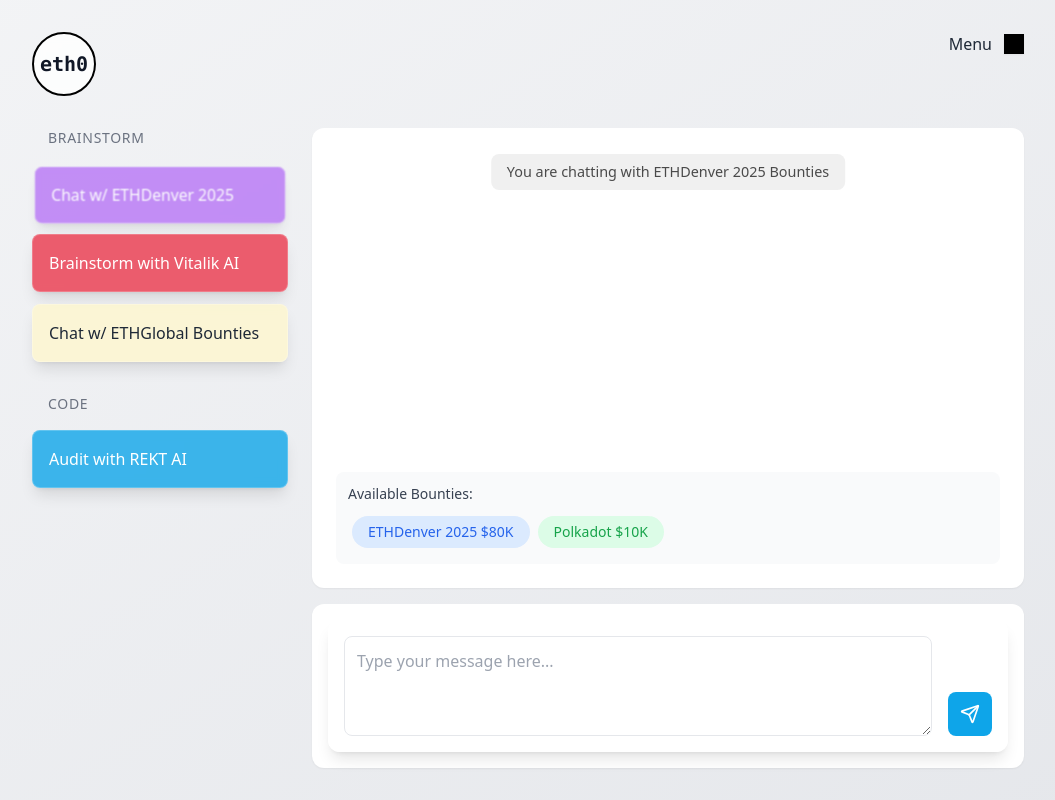
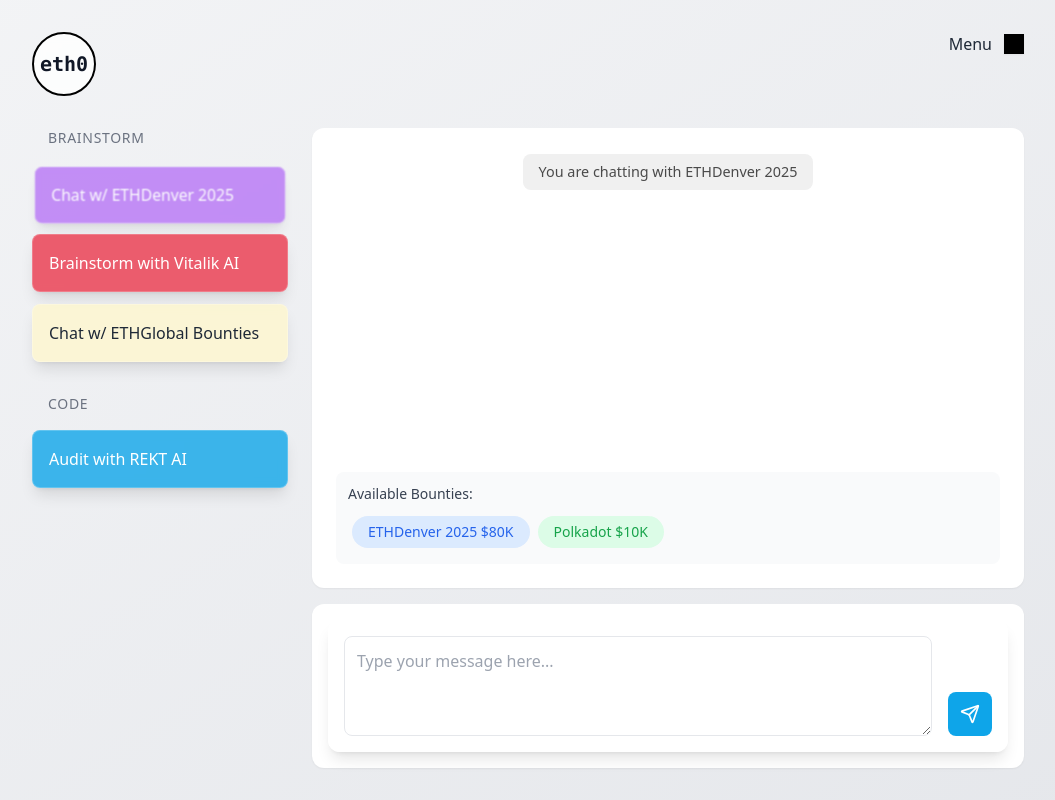
Before and after one commit to saboor2632/eth0, a React (Vite) app: page / in a window 1280 px wide. Shown: the whole page, without its empty margins (112-1167 px from the left). Built offline with nearby package versions, Linux system fonts and the light colour scheme.

Commit message:
removed bounties word from ETHDenver 2025 notification

```diff
--- a/src/pages/Index.tsx
+++ b/src/pages/Index.tsx
@@ -46,7 +46,7 @@ const Index = () => {
   const [selectedDataset, setSelectedDataset] = useState<"bounties" | "vitalik" | "rekt" | "ethdenver">("ethdenver");
   const [isMenuOpen, setIsMenuOpen] = useState(false);
   const [isLoading, setIsLoading] = useState(false);
-  const [statusMessage, setStatusMessage] = useState("You are chatting with ETHDenver 2025 Bounties");
+  const [statusMessage, setStatusMessage] = useState("You are chatting with ETHDenver 2025");
   const [chatHistory, setChatHistory] = useState<ChatHistory>({
     ethdenver: [],
     vitalik: [],
@@ -97,7 +97,7 @@ const Index = () => {
   useEffect(() => {
     if (!isLoading) {
       const newStatus = `You are chatting with ${
-        selectedDataset === "ethdenver" ? "ETHDenver 2025 Bounties" :
+        selectedDataset === "ethdenver" ? "ETHDenver 2025" :
         selectedDataset === "vitalik" ? "Vitalik AI" :
         selectedDataset === "bounties" ? "ETHGlobal Bounties" :
         "REKT AI"
```
